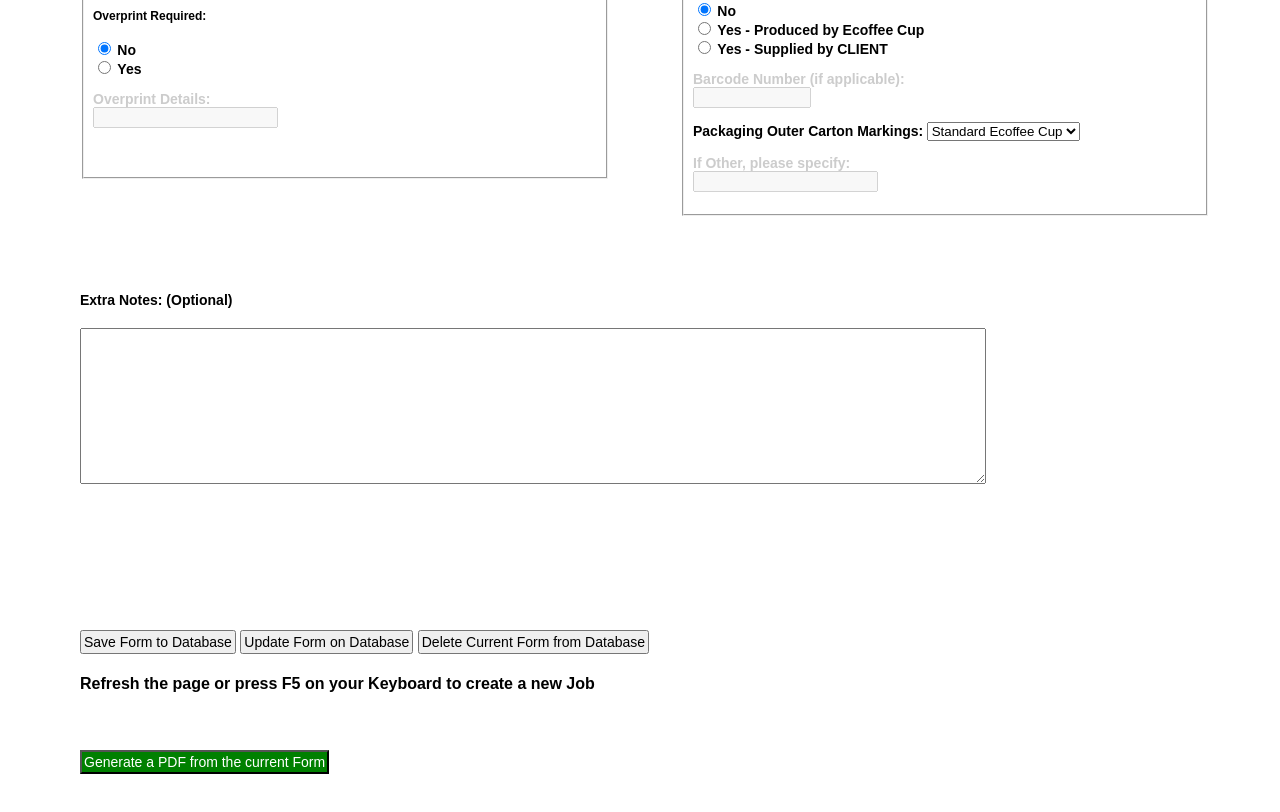
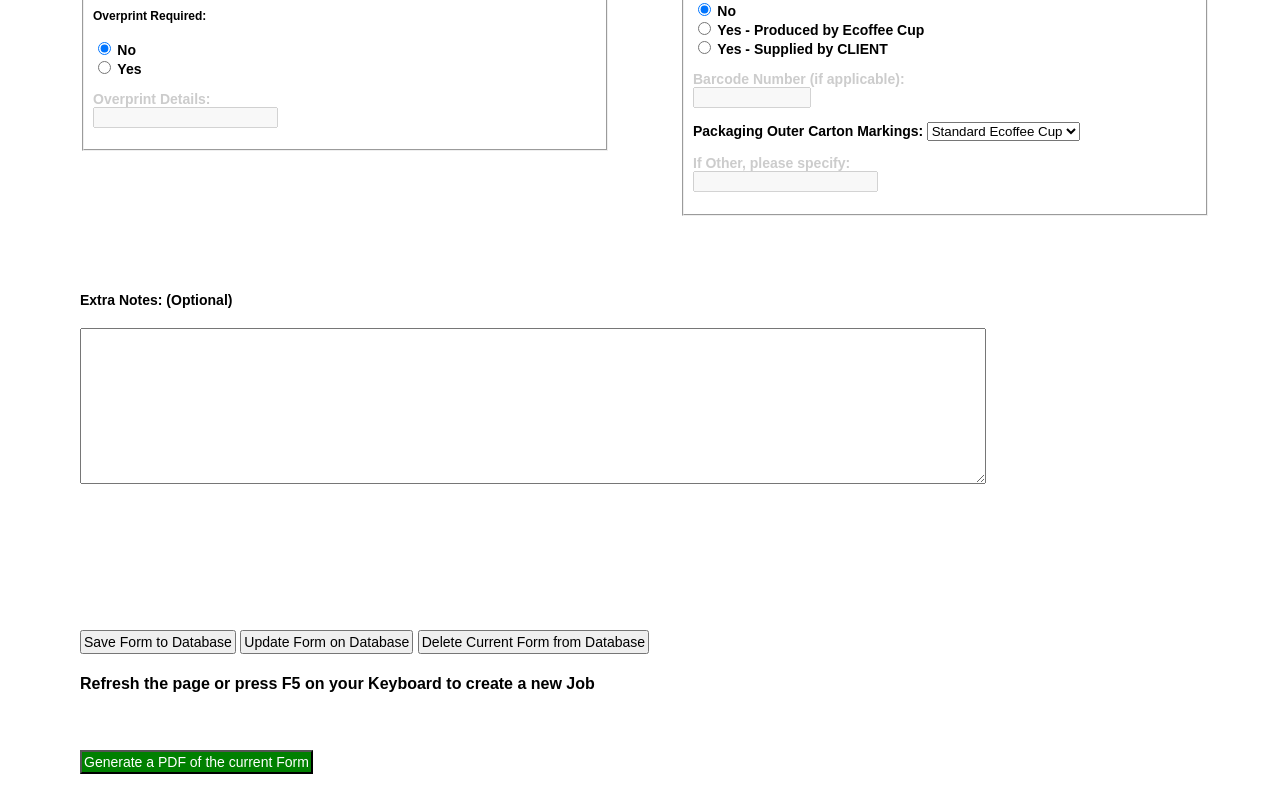
Before and after one commit to jpowell79/ecoffeecup-form, a plain HTML site: page index.html in a window 1280 px wide. Shown: the part 1942-2754 px from the top of the page. Drawn offline with Linux system fonts and the light colour scheme; no server answers.

Commit message:
Update index.html

```diff
--- a/index.html
+++ b/index.html
@@ -347,7 +347,6 @@
         <!-- Sleeve Overprint details (if applicable) -->
         <label for="sleeveOverprintDetails">Overprint Details:</label><br>
         <input type="text" id="sleeveOverprintDetails" name="sleeveOverprintDetails"><br><br>
-        <br><br>
 
       <!-- End of enclosing fieldset -->
       </fieldset>
@@ -596,6 +595,7 @@
       <!-- Section to Save Form and update Database-->
 
       <div class="button-section">
+        <!-- Save as PDF button -->
 
 
         <br><br><br>
@@ -609,10 +609,10 @@
 
         <br><br>
 
-      <!-- Save as PDF button -->
-        <button type="button" id="saveAsPDF" style="background-color: green; color: white;">Generate a PDF from the current Form</button>
+
+        <button type="button" id="saveAsPDF" style="background-color: green; color: white;">Generate a PDF of the current Form</button>
+        <br><br><br>
       <div>
-        <br><br>
 
     <!-- End of Form -->
     </form>
```
